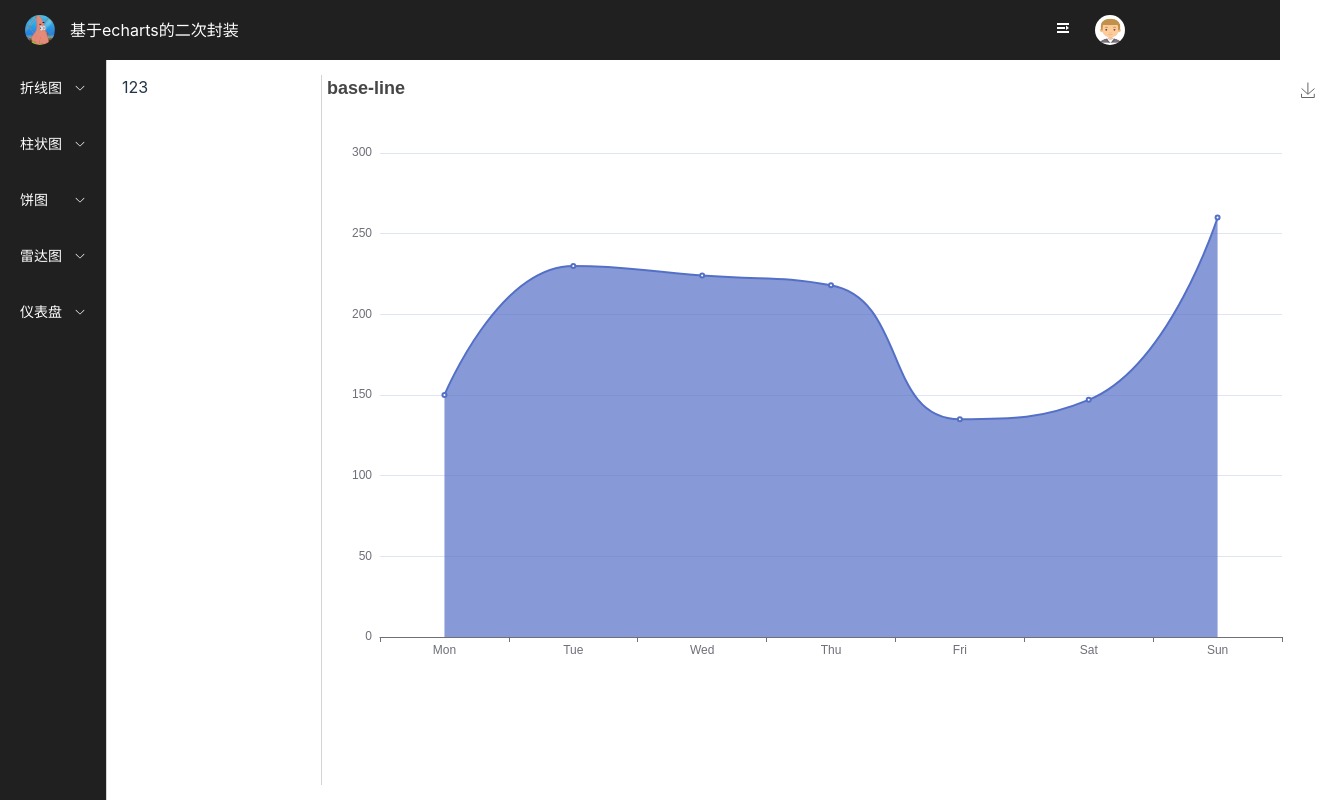
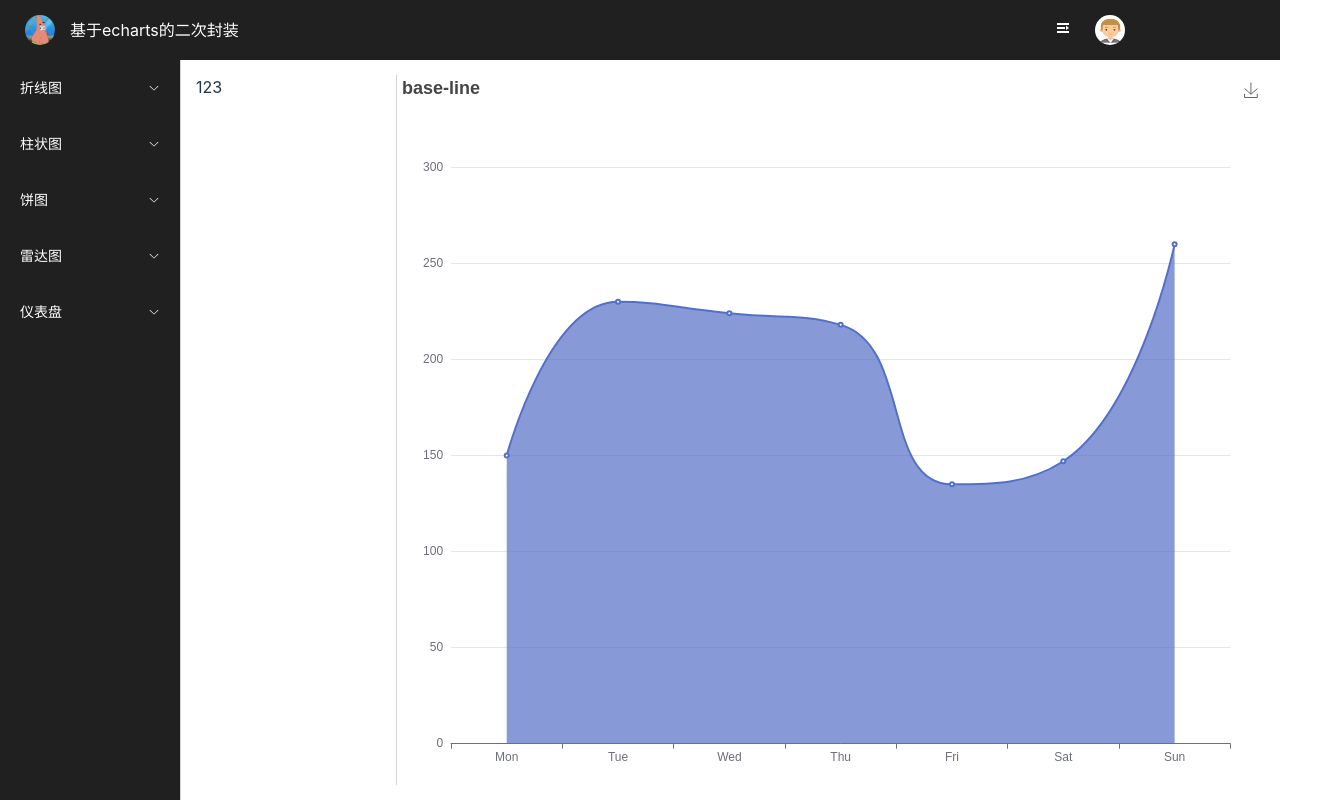
Before and after one commit to robert-jx/echarts-tool, a Vue app: page /line-chart/index in a window 1280 px wide. Shown: the whole page, 1327 px wide, since content can reach past the window. Built offline with nearby package versions, Linux system fonts and the light colour scheme.

Commit message:
add some props to the line chart

```diff
--- a/src/components/echarts/base-line/index.vue
+++ b/src/components/echarts/base-line/index.vue
@@ -6,9 +6,8 @@
 
 <script setup lang="ts">
 import * as echarts from 'echarts';
-import { onMounted } from 'vue';
-const props = withDefaults(
-    defineProps<{
+import { onMounted, watch, nextTick } from 'vue';
+export interface Props {
     id?: string;// 绑定的容器id，每次调用需输入不同的id
     width?: string;// 容器宽度
     height?: string;// 容器高度
@@ -26,8 +25,9 @@ const props = withDefaults(
     timeLabel?: any;// x轴数据
     dataList?: any;// y轴数据
 
-
-    }>(),
+}
+const props = withDefaults(
+    defineProps<Props>(),
     {
         id: 'main',
         width: '1000px',
@@ -102,10 +102,33 @@ const init = () => {
     let myChart = echarts.init(chartDom);
     option && myChart.setOption(option);
 }
+const reset = () => {
+    let chartDom: any = document.getElementById(props.id);
+    let myChart = echarts.init(chartDom);
+    myChart.clear();
+    option && myChart.setOption(option);
+}
 
 // 挂载
 onMounted(() => {
+    nextTick(() => {
         init();
+    })
+})
+watch(
+    () => props.width,
+    (newVal, oldVal) => {
+        console.log('监听基本类型数据testStr')
+        console.log('new', newVal)
+        console.log('old', oldVal)
+        // nextTick(() => {
+        //     init();
+        // })
+    }
+)
+defineExpose({
+    init,
+    reset
 })
 
 </script>
--- a/src/view/line-chart/index.vue
+++ b/src/view/line-chart/index.vue
@@ -1,14 +1,29 @@
 <template>
     <section class="line-chart">
         <section class="left">123</section>
-        <section class="right">
-            <base-line :id="'lineChart'"></base-line>
+        <section ref="rightView" class="right">
+            <base-line ref="line" :id="'lineChart'" :width="rightWidth" :height="rightHeight"></base-line>
         </section>
     </section>
 </template>
 
 <script setup lang="ts">
+import { ref, onMounted } from 'vue';
 import baseLine from '@/components/echarts/base-line/index.vue'
+const rightView = ref<HTMLElement>()
+const line = ref(null)
+
+const rightWidth = ref('0px')
+const rightHeight = ref('0px')
+onMounted(() => {
+    rightWidth.value = rightView.value?.clientWidth + 'px'
+    rightHeight.value = rightView.value?.clientHeight + 'px'
+})
+console.log({
+    rightWidth,
+    rightHeight
+});
+
 </script>
 
 <style lang="scss" scoped>
```
Lines whose indentation alone changed are shown as unchanged.
